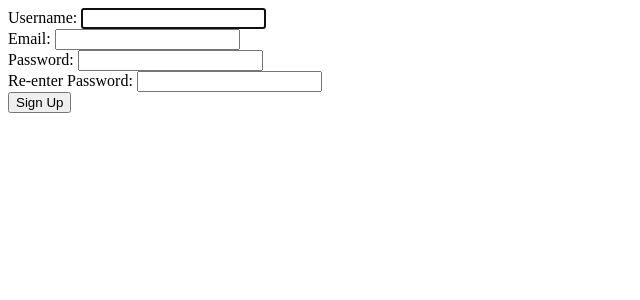
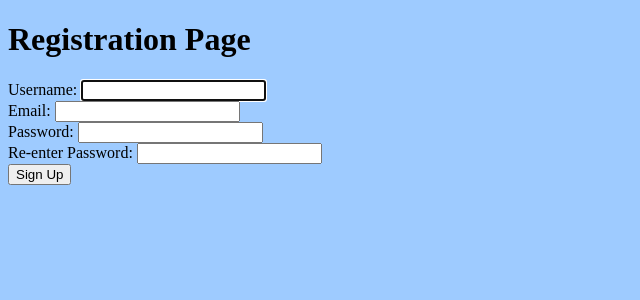
Before and after one commit to cburbine/NcBookStack_UseTest1_V2, a PHP site: page /register.php in a window 1280 px wide. Shown: the top 300 px of the page, without its empty margins (0-640 px from the left). Run offline with PHP 8.4, Linux system fonts and the light colour scheme; some libraries are stand-ins or nearby versions.

Commit message:
Added title page and basic css to registration page

```diff
--- a/ncbookstack_usability/register.php
+++ b/ncbookstack_usability/register.php
@@ -17,6 +17,7 @@ if(isset($_SESSION['username'])) { //if not yet logged in
   <head>
     <title>Sign Up</title>
     <meta charset="UTF-8">
+    <link rel="stylesheet" type="text/css" href="css/mainCSS.css">
     <script src="//ajax.googleapis.com/ajax/libs/jquery/1.10.2/jquery.min.js"></script>
     <script src="http://ajax.aspnetcdn.com/ajax/jquery.validate/1.9/jquery.validate.min.js" type="text/javascript"></script>
     <script src="http://ajax.aspnetcdn.com/ajax/jquery.validate/1.9/additional-methods.min.js" type="text/javascript"></script>
@@ -66,6 +67,7 @@ if(isset($_SESSION['username'])) { //if not yet logged in
   </head>
   <body onload="init();
 		document.getElementById('username').focus();">
+                <h1> Registration Page </h1>
     <?php
        #echo "Return: ".$_GET["name"]."<br>";
        #if(isset($_GET["name"]) && $_GET["name"] == 'false'){
```
